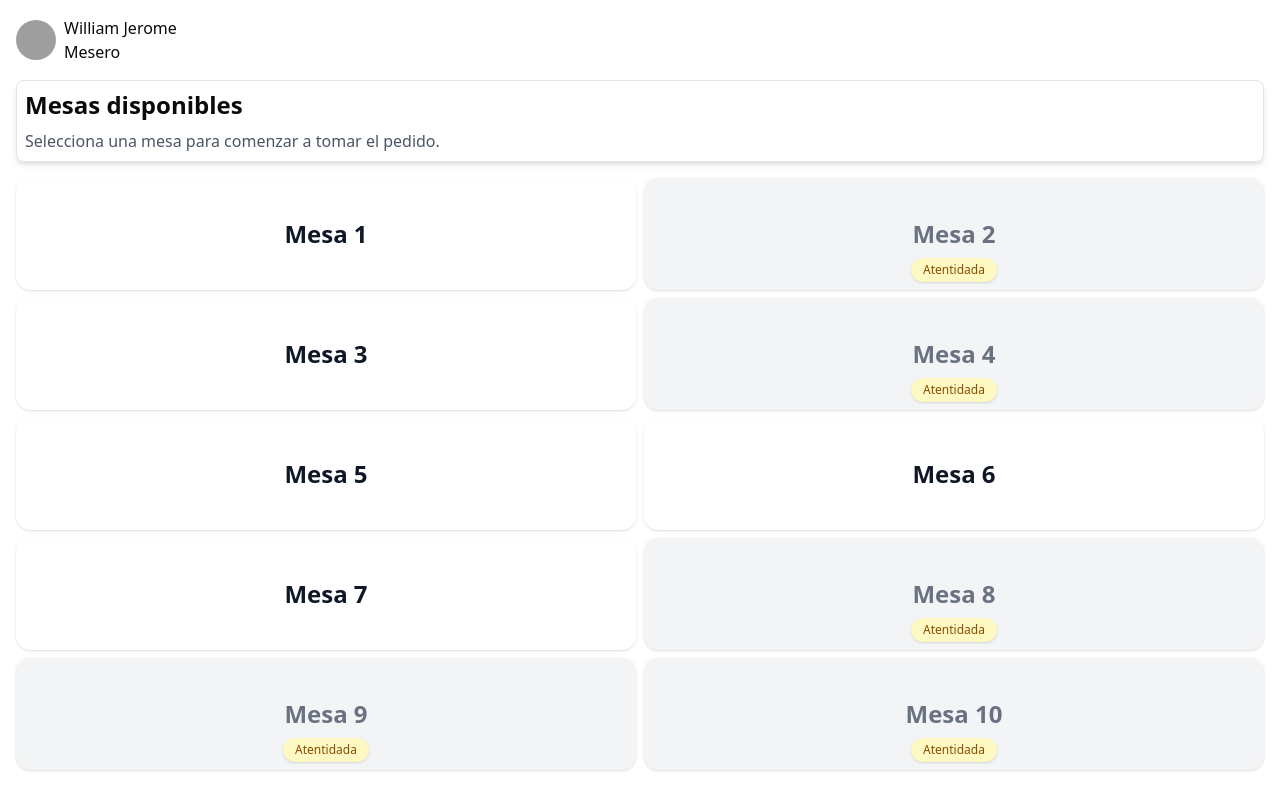
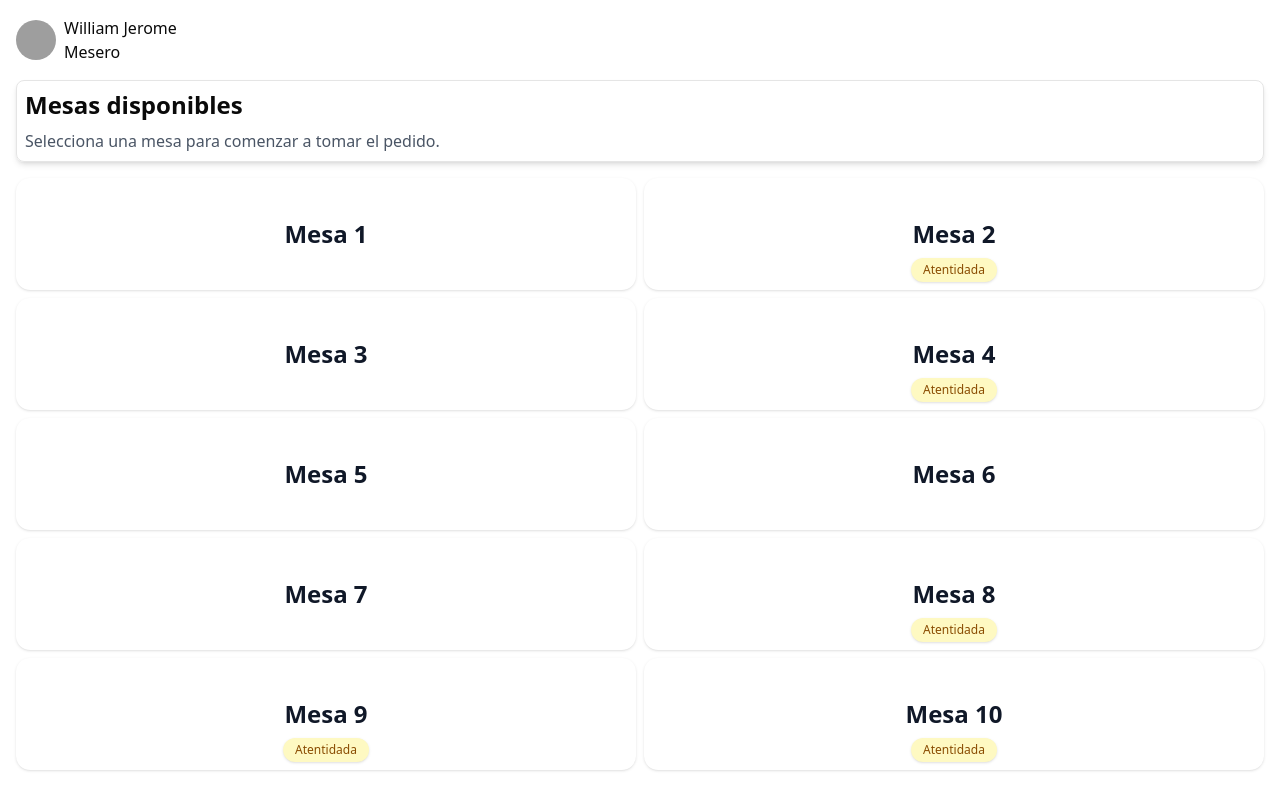
Before and after one commit to FernandoProgramer/servitap-frontend, a Next.js app: page /waiter in a window 1280 px wide. Built offline with nearby package versions, Linux system fonts and the light colour scheme; grey boxes are pictures that could not be loaded.

Commit message:
Actualización de colores para el panel de mesas del mesero

```diff
--- a/src/app/waiter/page.tsx
+++ b/src/app/waiter/page.tsx
@@ -1,6 +1,9 @@
-import { buttonVariants } from "@/components/ui/button";
+"use client"
+import { Button, buttonVariants } from "@/components/ui/button";
 import { cn } from "@/libs/utils";
+import { PenLine } from "lucide-react";
 import Link from "next/link";
+import { useRouter } from "next/navigation";
 
 export const tables = [
   { id: 1, name: "Mesa 1", isAttented: false },
@@ -20,16 +23,14 @@ export default function WaiterPage() {
   return <div>
     <div className="grid grid-cols-2 gap-2">
       {tables.map((table) => (
-        <Link href={`waiter/attend/${table.id}/`} type="button" key={table.id} className={cn(
-          "shadow relative borde justify-center items-center flex p-10 rounded-xl transition-all ease-in-out duration-300 ",
-          table.isAttented
-            ? "bg-gray-100 border-gray-400 text-gray-500 pointer-events-none"
-            : "border-gray-500 cursor-pointer hover:bg-gray-100 hover:shadow-lg bg-white text-gray-900"
+        <Link href={`waiter/${table.isAttented ? "edit" : "attend"}/${table.id}/`} type="button" key={table.id} className={cn(
+          "shadow relative borde justify-center items-center flex p-10 rounded-xl transition-all ease-in-out duration-300 ", "border-gray-500 cursor-pointer hover:bg-gray-100 hover:shadow-lg bg-white text-gray-900"
         )}>
           <span className="font-bold text-2xl">{table.name}</span>
           {table.isAttented && <div>
             <span className="absolute bg-yellow-100 left-1/2 -translate-x-1/2 bottom-2 text-yellow-800 py-1 px-3 rounded-full shadow-sm text-xs font-medium">Atentidada</span>
           </div>}
+
         </Link>
       ))}
     </div>
```
